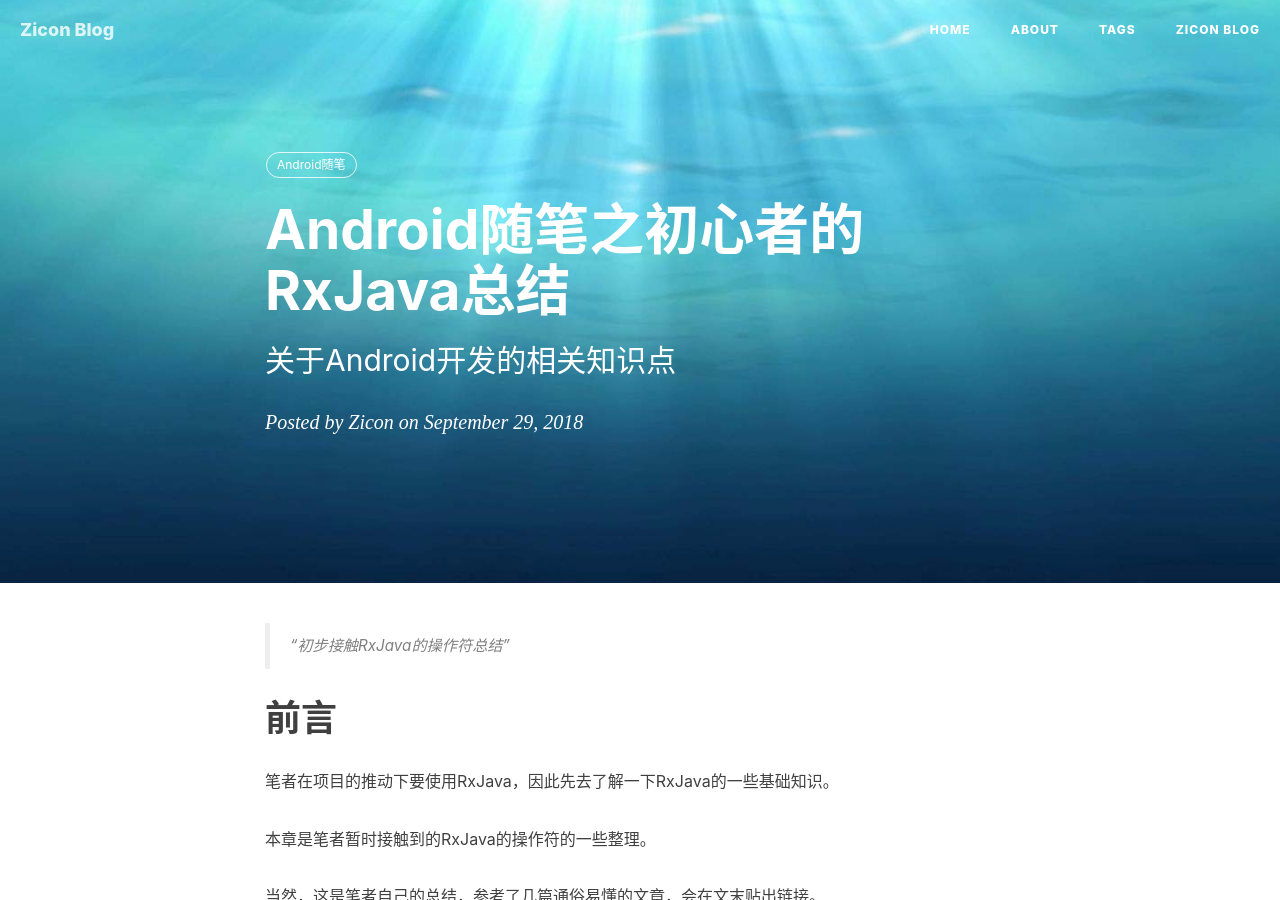
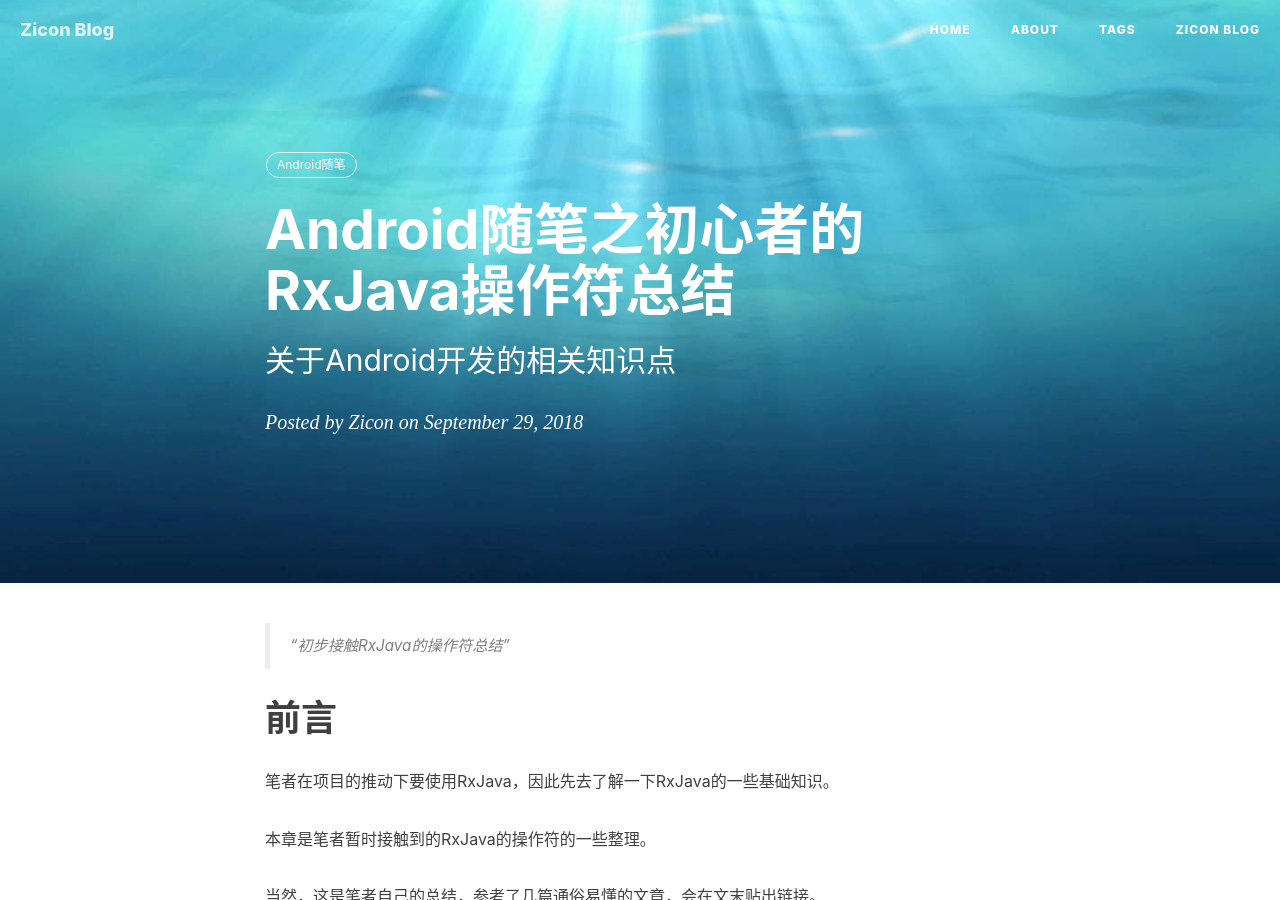
Before and after one commit to ZZicon/ZZicon-ZiconBlog, a Jekyll site: the page built from _posts/2018-09-29-Android_essay_RxJava(2).markdown, in a window 1280 px wide and 900 px high. Built offline with Jekyll 4.4.1, drawn with Linux system fonts in a browser that asks for light colours; nearby versions of some CDN libraries; comment, search, counter and statistics services are not loaded.

Commit message:
RxJava操作符

```diff
--- a/_posts/2018-09-29-Android_essay_RxJava(2).markdown
+++ b/_posts/2018-09-29-Android_essay_RxJava(2).markdown
@@ -1,6 +1,6 @@
 ---
 layout:     post
-title:      "Android随笔之初心者的RxJava总结"
+title:      "Android随笔之初心者的RxJava操作符总结"
 subtitle:   "关于Android开发的相关知识点"
 date:       2018-09-29 15:27:00
 author:     "Zicon"
```
